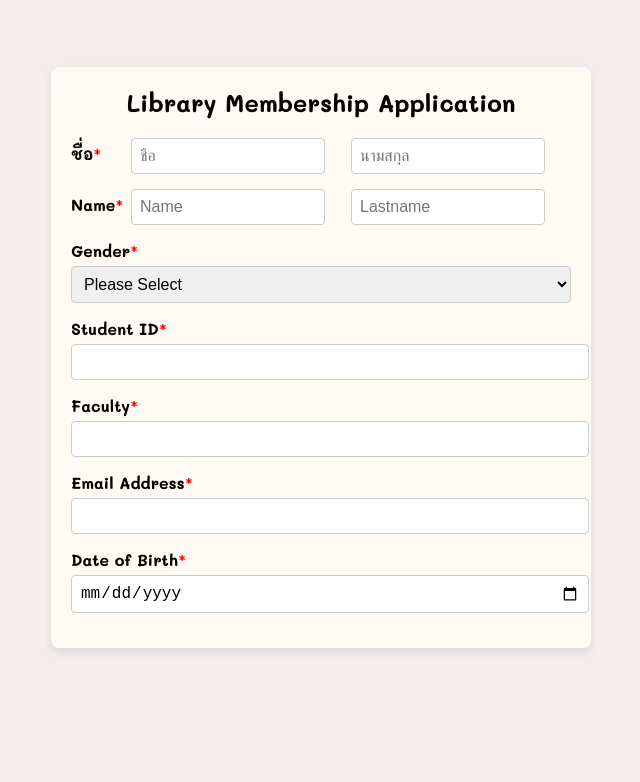
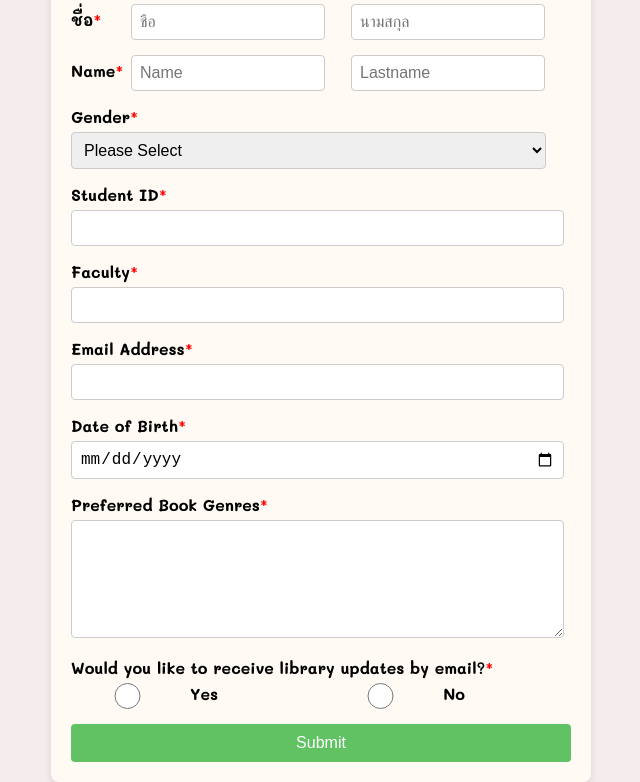
Before and after one commit to Mos00110/6709650029_LibraryMembershipApplicationForm, a plain HTML site: page index.html in a window 1280 px wide. Shown: the part 43-825 px from the top of the page, without its empty margins (319-959 px from the left). Before the commit the page ends 800 px from the top, so only its background shows below. Drawn offline with Linux system fonts and the light colour scheme.

Commit message:
Add genres form and receiving selection and submit button

```diff
--- a/index.html
+++ b/index.html
@@ -8,20 +8,20 @@
 </head>
 <body>
     <div class="form-container">
-        <h2>Library Membership Application</h2>
-        <form action="#" method="POST">
+        <h2>Library Membership</h2>
+        <form>
             <div class="form-name">
                 <label for="name">ชื่อ<span style="color: red">*</span></label>
                 <input type="text" id="name" name="name" placeholder="ชื่อ" required>
                 <input type="text" id="name" name="name" placeholder="นามสกุล" required>
             </div>
             <div class="form-name">
-                <label for="name">Name<span style="color: red">*</label>
+                <label for="name">Name<span style="color: red">*</span></label>
                 <input type="text" id="name" name="name" placeholder="Name" required>
                 <input type="text" id="name" name="name" placeholder="Lastname" required>
             </div>
             <div class="form-group">
-                <label for="gender">Gender<span style="color: red">*</label>
+                <label for="gender">Gender<span style="color: red">*</span></label>
                 <select id="gender" name="gender" required>
                     <option value="blank">Please Select</option>
                     <option value="male">Male</option>
@@ -31,21 +31,35 @@
                 </select>
             </div>
             <div class="form-group">
-                <label for="student-id">Student ID<span style="color: red">*</label>
+                <label for="student-id">Student ID<span style="color: red">*</span></label>
                 <input type="text" id="student-id" name="student-id" required>
             </div>
             <div class="form-group">
-                <label for="faculty">Faculty<span style="color: red">*</label>
+                <label for="faculty">Faculty<span style="color: red">*</span></label>
                 <input type="text" id="faculty" name="faculty" required>
             </div>
             <div class="form-group">
-                <label for="email">Email Address<span style="color: red">*</label>
+                <label for="email">Email Address<span style="color: red">*</span></label>
                 <input type="email" id="email" name="email" required>
             </div>
             <div class="form-group">
-                <label for="dob">Date of Birth<span style="color: red">*</label>
+                <label for="dob">Date of Birth<span style="color: red">*</span></label>
                 <input type="date" id="dob" name="dob" required>
             </div>
+            <div class="form-group">
+                <label for="book-preference">Preferred Book Genres<span style="color: red">*</span></label>
+                <textarea id="book-preference" name="book-preference" required></textarea>
+            </div>
+            <div class="form-group">
+                <label for="newsletter">Would you like to receive library updates by email?<span style="color: red">*</span></label>
+                <div class="select">
+                    <input type="radio" id="yes" name="receive" value="y">
+                        <label for="yes">Yes</label>
+                    <input type="radio" id="No" name="receive" value="n">
+                        <label for="no">No</label>
+                </div>
+            </div>
+            <button type="submit" class="submit-btn">Submit</button>
     </div>
 </body>
 </html>
--- a/style.css
+++ b/style.css
@@ -61,7 +61,7 @@ body {
 .form-group input,
 .form-group select,
 .form-group textarea {
-    width: 100%;
+    width: 95%;
     padding: 8px;
     border: 1px solid #ccc;
     border-radius: 4px;
@@ -71,3 +71,21 @@ body {
     resize: vertical;
     min-height: 100px;
 }
+.select{
+    display: grid;
+    grid-template-columns: auto auto auto auto;
+}
+.submit-btn {
+    width: 100%;
+    padding: 10px;
+    background-color: #60c263;
+    color: white;
+    border: none;
+    border-radius: 4px;
+    font-size: 16px;
+    cursor: pointer;
+    transition: background-color 0.3s;
+}
+.submit-btn:hover {
+    background-color: #45a049;
+}
```
